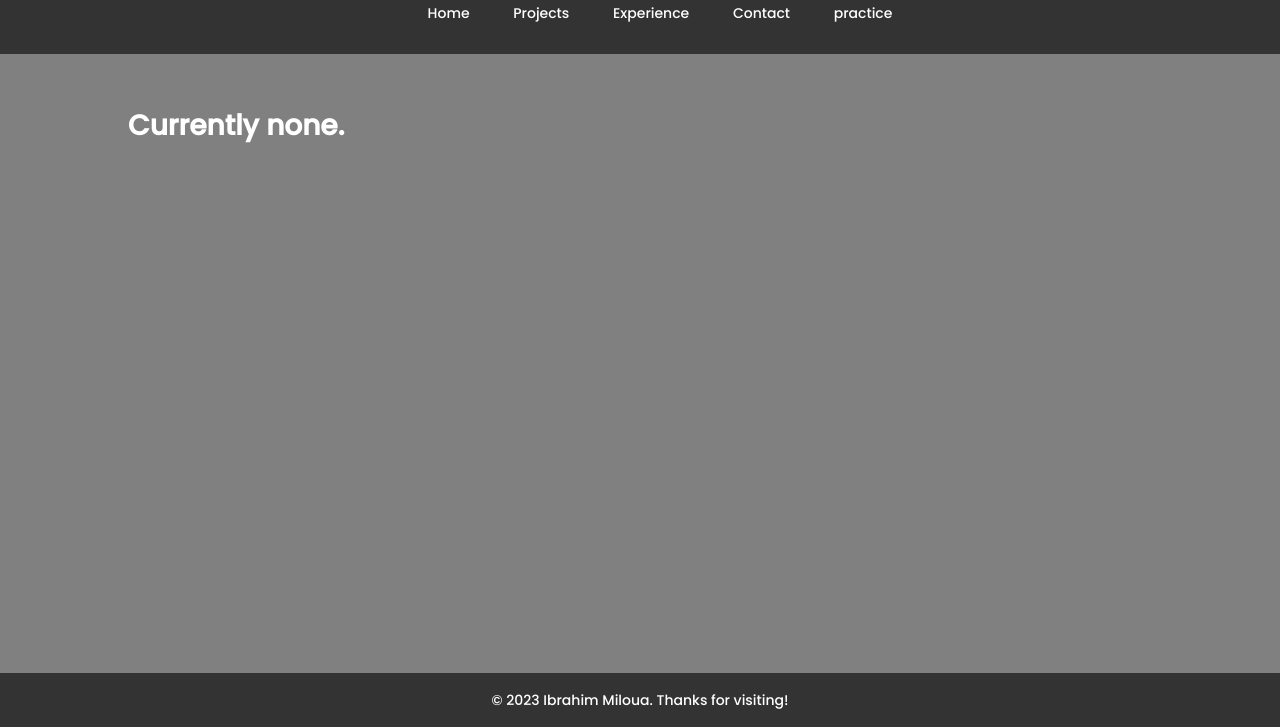
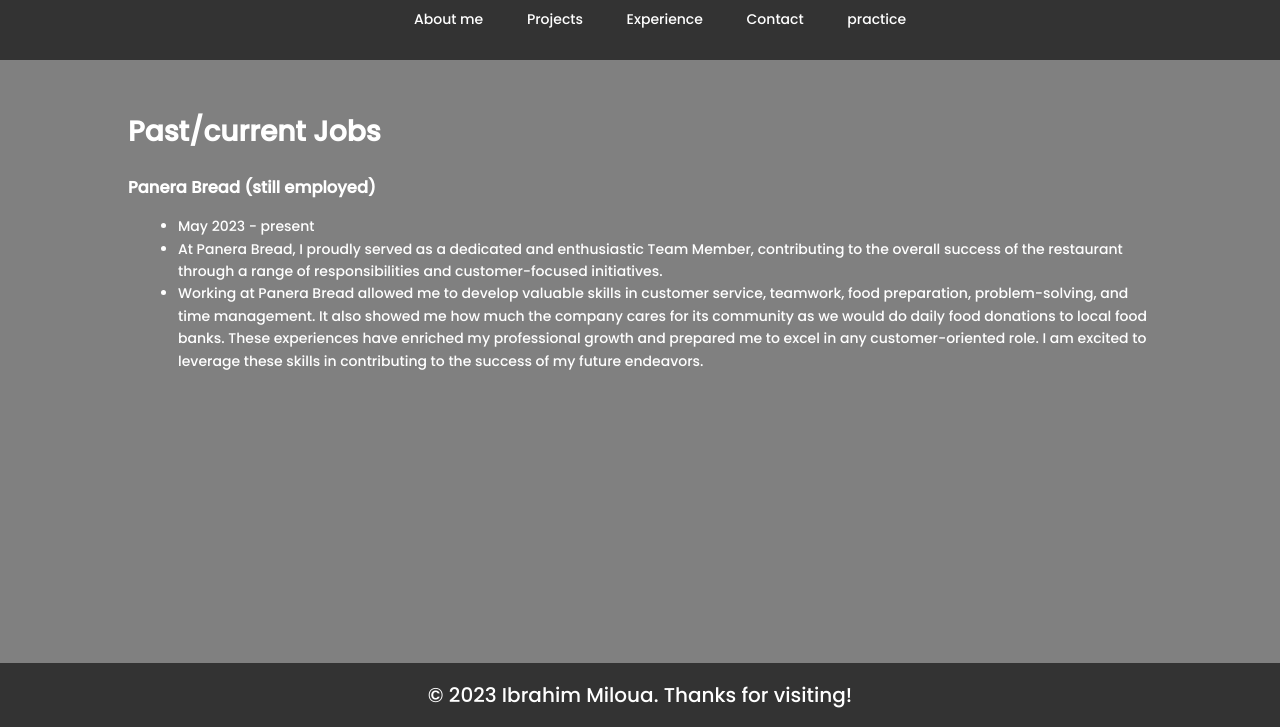
Before and after one commit to ibrahim-miloua/aber-site, a plain HTML site: page experiences.html in a window 1280 px wide. Shown: the part 73-800 px from the top of the page. Drawn offline with Linux system fonts and the light colour scheme.

Commit message:
Add files via upload

```diff
--- a/experiences.html
+++ b/experiences.html
@@ -12,10 +12,10 @@
 </head>
 <body>
     <header>
-        <h1>Ibrahim Miloua</h1>
+        <h1>Ibrahim Miloua's CV</h1>
         <nav>
             <ul>
-                <li><a href="index.html">Home</a></li>
+                <li><a href="index.html">About me</a></li>
                 <li><a href="projects.html">Projects</a></li>
                 <li><a href="experiences.html">Experience</a></li>
                 <li><a href="contact.html">Contact</a></li>
@@ -24,8 +24,19 @@
         </nav>
     </header>
     <div class="container">
-        <h1>Currently none.</h1>
+        <div>
+            <h1>Past/current Jobs</h1>
+            <h3>Panera Bread (still employed)</h3>
+            <ul class="dates">
+
+                <li >May 2023 - present</li>
+                <li>At Panera Bread, I proudly served as a dedicated and enthusiastic Team Member, contributing to the overall success of the restaurant through a range of responsibilities and customer-focused initiatives.</li>
+                <li>Working at Panera Bread allowed me to develop valuable skills in customer service, teamwork, food preparation, problem-solving, and time management. It also showed me how much the company cares for its community as we would do daily food donations to local food banks. These experiences have enriched my professional growth and prepared me to excel in any customer-oriented role. I am excited to leverage these skills in contributing to the success of my future endeavors.</li>
+            </ul>
+        </div>
+
     </div>
+
 
 </body>
 
--- a/styles.css
+++ b/styles.css
@@ -76,7 +76,7 @@ footer {
 }
 
 h1{
-    margin-bottom: 10px;
+    margin-bottom: 20px;
     color: white;
 
 }
@@ -145,3 +145,17 @@ tr td:first-child{
 tr td{
     padding-top: 20px;
 }
+
+p
+{
+    color: white;
+    font-size: 20px;
+}
+.dates{
+    color: white;
+    padding-left: 50px;
+    margin-bottom:6px;
+}
+h3{
+    color: white;
+}
```
Also changed, not shown: contact.html (+5 -5 lines), index.html (+4 -3 lines), practice.html (+3 -3 lines), projects.html (+3 -3 lines).
